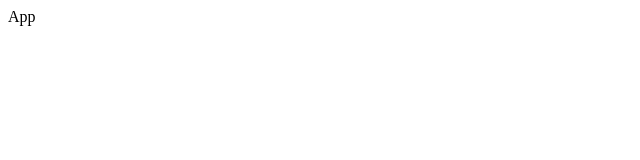
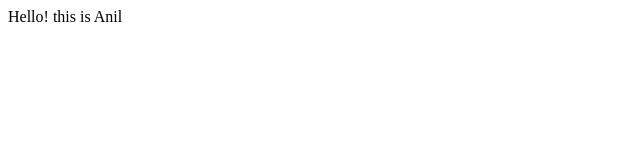
Before and after one commit to sansubed/ReactBackendFrontend, a React (Vite) app: page / in a window 1280 px wide. Shown: the top 160 px of the page, without its empty margins (0-640 px from the left). Built offline with nearby package versions, Linux system fonts and the light colour scheme.

Commit message:
Change app.jsx component

```diff
--- a/src/App.jsx
+++ b/src/App.jsx
@@ -1,5 +1,5 @@
 function App() {
-  return <div>App</div>
+  return <div>Hello! this is Anil</div>;
 }
 
-export default App
+export default App;
```
